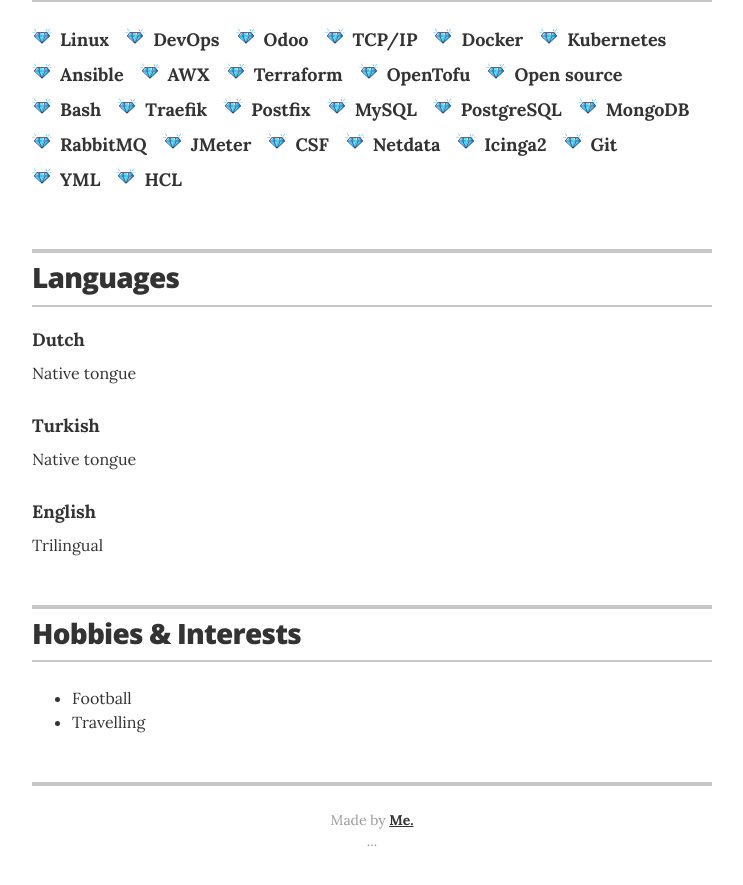
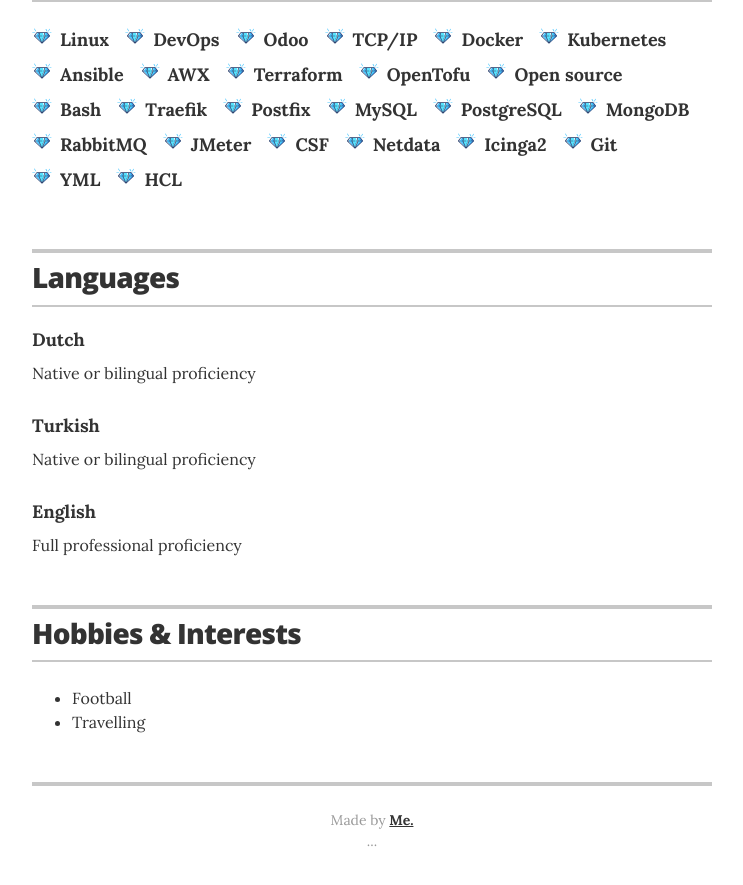
Before and after one commit to mhtalci/portfolio, a Jekyll site: the page built from index.html, in a window 1280 px wide and 900 px high, scrolled down 2072 px. Shown: the top 885 px of the window, without its empty margins (268-1011 px from the left). Built offline with Jekyll 4.4.1, drawn with Linux system fonts in a browser that asks for light colours.

Commit message:
Info edit

```diff
--- a/_data/languages.yml
+++ b/_data/languages.yml
@@ -1,12 +1,12 @@
 # Languages
 # language NL
 - language: Dutch
-  experience: Native tongue
+  experience: Native or bilingual proficiency
 
 # language TR
 - language: Turkish
-  experience: Native tongue
+  experience: Native or bilingual proficiency
 
 # language EN
 - language: English
-  experience: Trilingual
+  experience: Full professional proficiency
```
